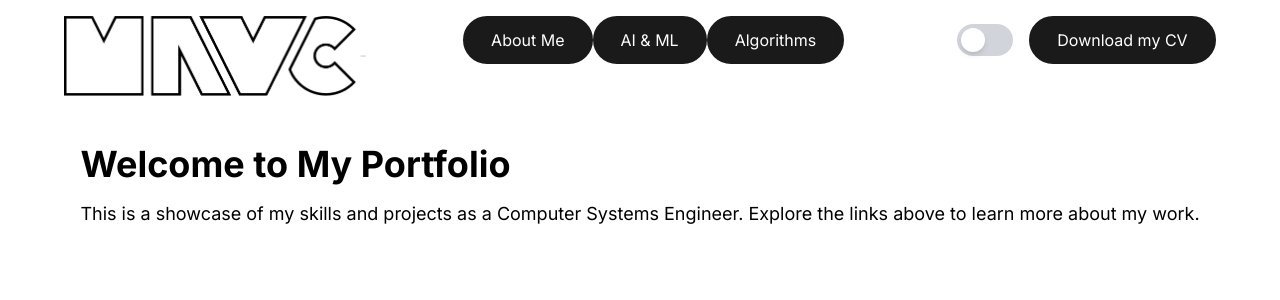
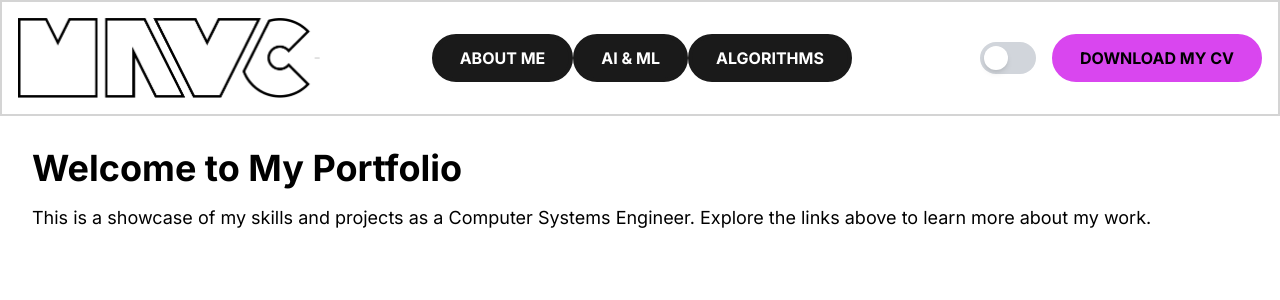
Before and after one commit to MAlejandroVC/mavc-portfolio, a Next.js app: page / in a window 1280 px wide. Shown: the top 300 px of the page. Built offline with nearby package versions, Linux system fonts and the light colour scheme.

Commit message:
fixed navigation

```diff
--- a/src/app/about-page/page.tsx
+++ b/src/app/about-page/page.tsx
@@ -0,0 +1,10 @@
+export default function About() {
+  return (
+    <div>
+      <h1 className="text-4xl font-bold">About Me</h1>
+      <p className="mt-4 text-lg">
+        This is basically my CV but in a website format
+      </p>
+    </div>
+  );
+}
--- a/src/app/ai-ml-page/page.tsx
+++ b/src/app/ai-ml-page/page.tsx
@@ -0,0 +1,10 @@
+export default function Ai_ml() {
+  return (
+    <div>
+      <h1 className="text-4xl font-bold">AI and ML</h1>
+      <p className="mt-4 text-lg">
+        This is a bunch of AI and ML demos.
+      </p>
+    </div>
+  );
+}
--- a/src/app/algorithms-page/page.tsx
+++ b/src/app/algorithms-page/page.tsx
@@ -0,0 +1,10 @@
+export default function Algorithms() {
+  return (
+    <div>
+      <h1 className="text-4xl font-bold">Algorithms</h1>
+      <p className="mt-4 text-lg">
+        This is a bunch of algorithm demos.
+      </p>
+    </div>
+  );
+}
--- /dev/null
+++ b/src/app/components/Footer.tsx
@@ -0,0 +1,9 @@
+const Footer = () => {
+  return (
+    <footer>
+
+    </footer>
+  );
+};
+
+export default Footer;
--- a/src/app/components/LinkButton.tsx
+++ b/src/app/components/LinkButton.tsx
@@ -1,11 +1,12 @@
 // LinkButton.tsx
-import React, { ReactNode, AnchorHTMLAttributes } from 'react';
+import React, { ReactNode } from 'react';
+import Link from 'next/link';
 
 type LinkButtonProps = {
   children: ReactNode;
   className?: string;
   href: string;
-} & AnchorHTMLAttributes<HTMLAnchorElement>;
+};
 
 const LinkButton: React.FC<LinkButtonProps> = ({
                                                  children,
@@ -14,16 +15,16 @@ const LinkButton: React.FC<LinkButtonProps> = ({
                                                  ...props
                                                }) => {
   return (
-    <a
+    <Link
       href={href}
       className={`
-        w-auto h-full flex justify-center items-center duration-500 px-6 py-4 transition-transform
+        w-auto h-full flex justify-center items-center duration-500 px-6 py-4 transition-transform font-bold uppercase
         ${className}
       `}
       {...props}
     >
       {children}
-    </a>
+    </Link>
   );
 };
 
--- a/src/app/components/Navbar.tsx
+++ b/src/app/components/Navbar.tsx
@@ -6,7 +6,7 @@ import Image from "next/image";
 
 const Navbar = () => {
   return (
-    <nav className="w-full flex justify-between p-4 border-4">
+    <nav className="w-full flex justify-between p-4 border-solid items-center">
       {/* Logo */}
       <div>
         <Link href="/">
@@ -40,7 +40,7 @@ const Navbar = () => {
             border-4 border-solid border-bg-inverse
             rounded-full
             `}
-          href="/about"
+          href="/about-page"
         >
           About Me
         </LinkButton>
@@ -51,7 +51,7 @@ const Navbar = () => {
             border-4 border-solid border-bg-inverse
             rounded-full
             `}
-          href="/ai-ml"
+          href="/ai-ml-page"
         >
           AI & ML
         </LinkButton>
@@ -62,7 +62,7 @@ const Navbar = () => {
             border-4 border-solid border-bg-inverse
             rounded-full
             `}
-          href="/algorithms"
+          href="/algorithms-page"
         >
           Algorithms
         </LinkButton>
@@ -73,9 +73,9 @@ const Navbar = () => {
         <ThemeToggle/>
         <LinkButton
           className={`
-            text-text-inverse hover:text-text-primary
-            bg-bg-inverse hover:bg-bg-primary
-            border-4 border-solid border-bg-inverse
+            text-text-primary
+            bg-accent-magenta
+            border-4 border-solid border-accent-magenta hover:border-bg-inverse
             rounded-full hover:rounded-none
             `}
           href="/pdf/CV_AlejandroVillalobos_ENG.pdf"
--- a/src/app/globals.css
+++ b/src/app/globals.css
@@ -34,9 +34,9 @@ a {
 }
 
 /* Debugging Borders */
-/** {*/
-/*  border: 1px solid var(--border-default);*/
-/*}*/
+* {
+  border: 2px var(--border-default);
+}
 
 /* Contextual Colors */
 :root {
--- a/src/app/layout.tsx
+++ b/src/app/layout.tsx
@@ -1,6 +1,9 @@
 import type { Metadata } from "next";
 import { Inter } from "next/font/google";
 import "./globals.css";
+
+import Navbar from "./components/Navbar";
+import Footer from "./components/Footer";
 
 const interFont = Inter({
   variable: "--font-inter",
@@ -19,9 +22,13 @@ export default function RootLayout({
 }>) {
   return (
     <html lang="en">
-    <body className={`${interFont.variable} antialiased`}>
-    {children}
-    </body>
+      <body className={`${interFont.variable} antialiased max-w-screen-xl mx-auto`}>
+        <Navbar/>
+        <main className="min-h-screen p-8">
+          {children}
+        </main>
+        <Footer/>
+      </body>
     </html>
   );
 }
--- a/src/app/page.tsx
+++ b/src/app/page.tsx
@@ -1,15 +1,11 @@
-import Navbar from "./components/Navbar";
-
 export default function Home() {
   return (
-    <div className="min-h-screen max-w-screen-xl mx-auto">
-      <Navbar/>
-      <main className="p-8">
-        <h1 className="text-4xl font-bold">Welcome to My Portfolio</h1>
-        <p className="mt-4 text-lg">
-          This is a showcase of my skills and projects as a Computer Systems Engineer. Explore the links above to learn more about my work.
-        </p>
-      </main>
+    <div>
+      <h1 className="text-4xl font-bold">Welcome to My Portfolio</h1>
+      <p className="mt-4 text-lg">
+        This is a showcase of my skills and projects as a Computer Systems Engineer. Explore the links above to learn
+        more about my work.
+      </p>
     </div>
   );
 }
--- a/tailwind.config.ts
+++ b/tailwind.config.ts
@@ -9,6 +9,9 @@ const config: Config = {
   ],
   theme: {
     extend: {
+      borderWidth:{
+        'thin': '0.5px',
+      },
       colors: {
         bg: {
           primary: 'var(--bg-primary)',
```
